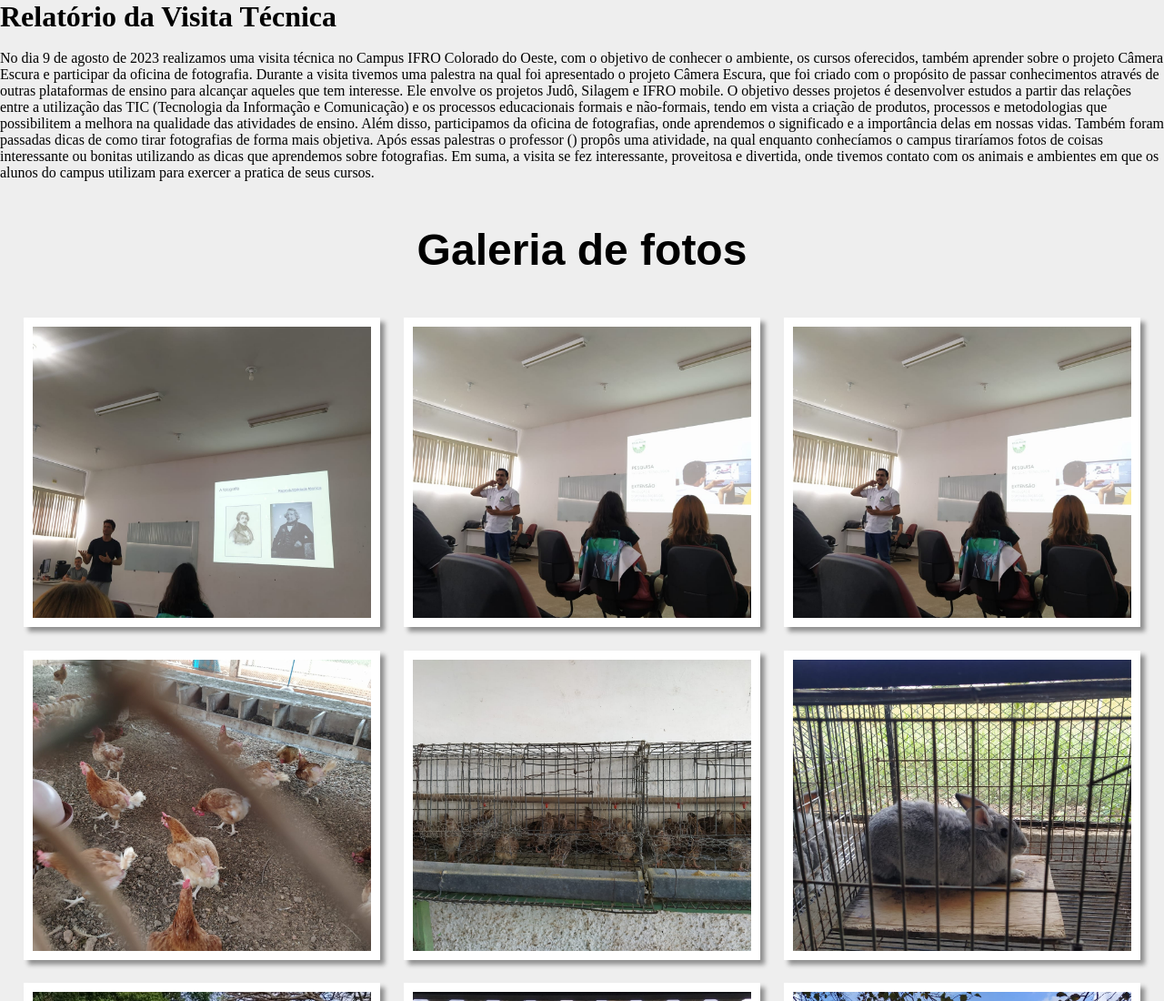
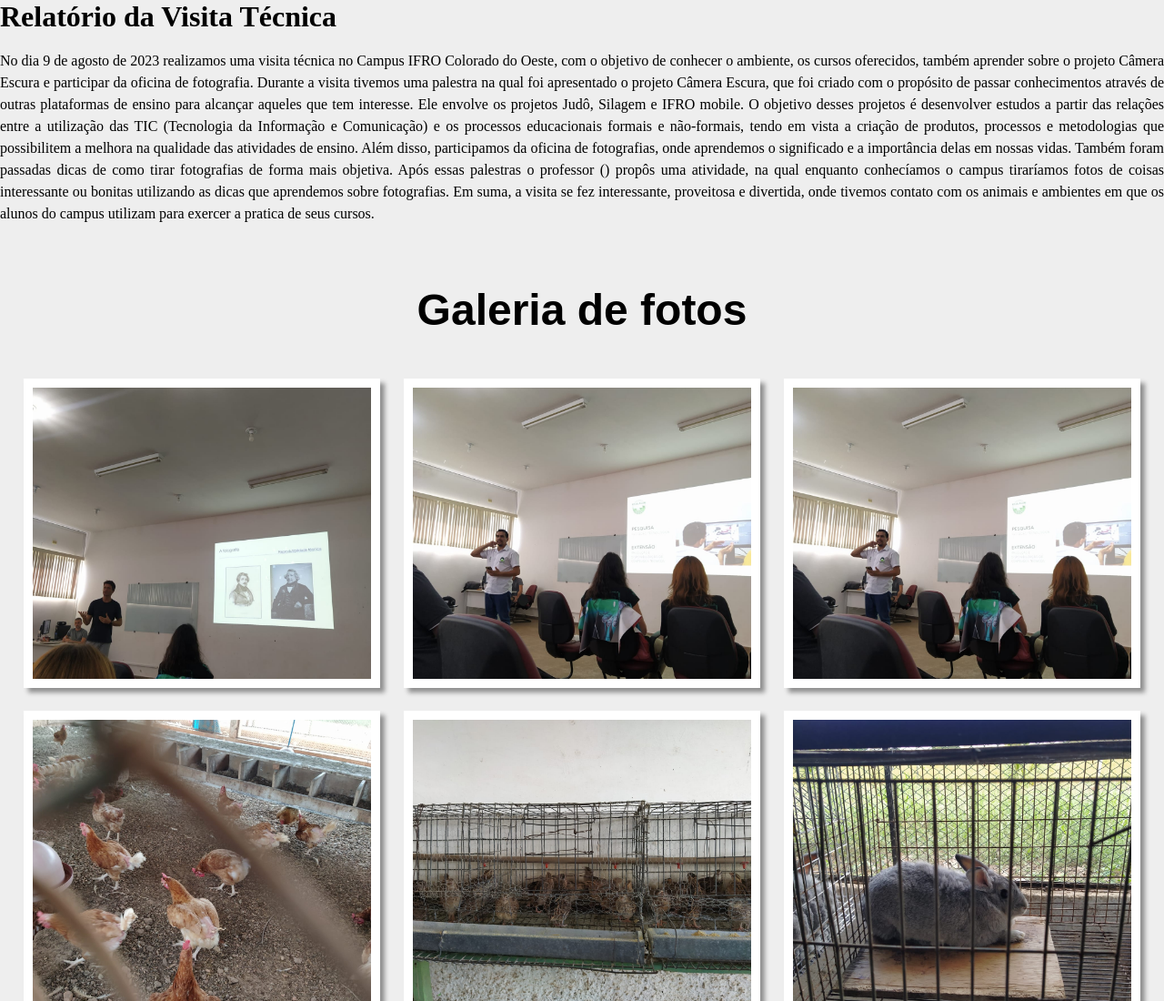
Before and after one commit to GrazziCF/projeto1, a plain HTML site: page visita.html in a window 1280 px wide. Shown: the top 1100 px of the page at 91% size. Drawn offline with Linux system fonts and the light colour scheme.

Commit message:
Update visita.css

```diff
--- a/visita.css
+++ b/visita.css
@@ -2,6 +2,11 @@
     padding: 0;
     margin: 0;
     box-sizing: border-box;
+}
+p{
+    text-align: justify;
+    line-height: 1.5;
+    margin-bottom: 0.5cm;
 }
 body{
     background-color: #eee;
@@ -42,3 +47,7 @@ header h1{
 .gallery-items:hover{
     transform: scale(1.3);
 }
+
+.margem{
+    margin: 1cm;
+}
```
